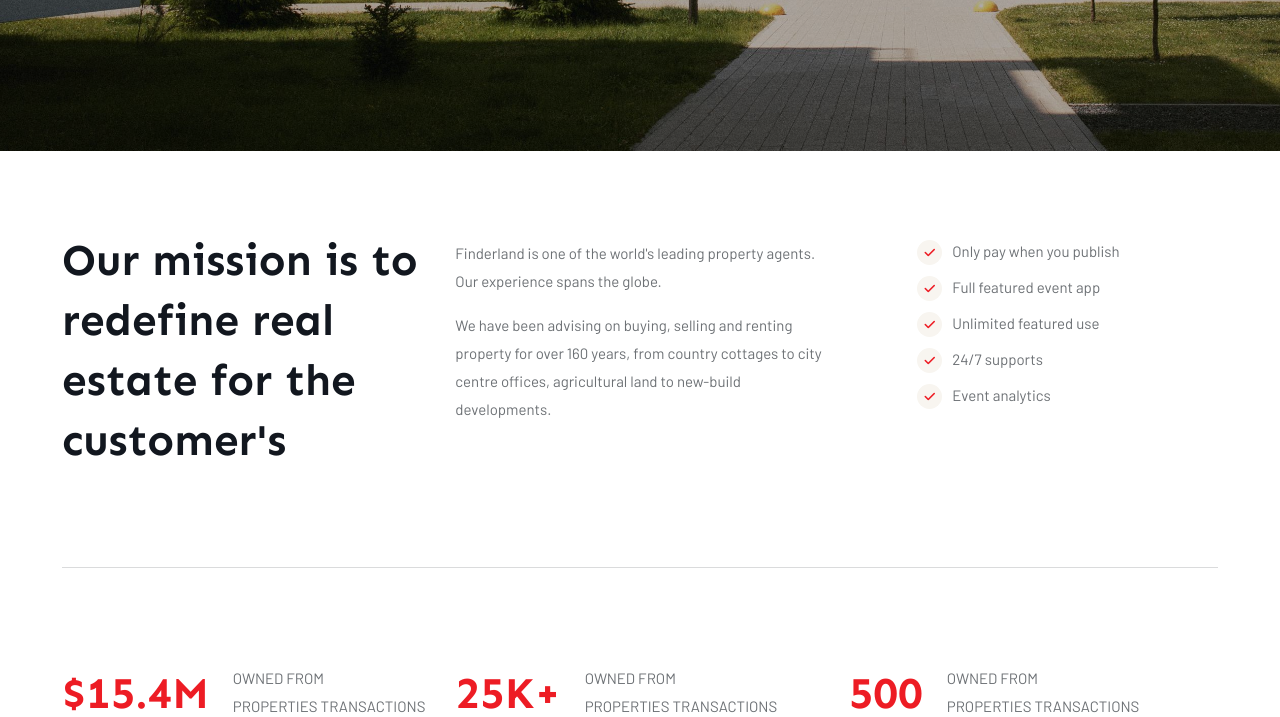
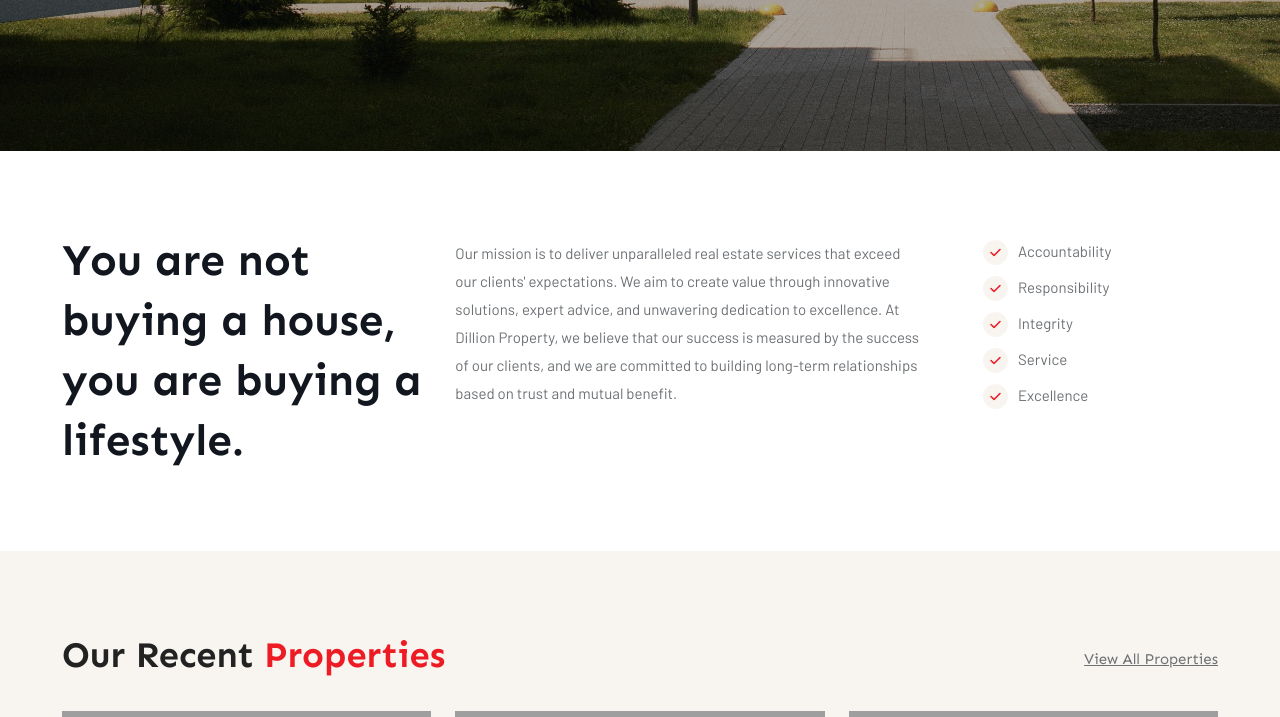
Before and after one commit to codystack/dillion, a PHP site: page / in a window 1280 px wide. Shown: the part 719-1436 px from the top of the page. Run offline with PHP 8.4, Linux system fonts and the light colour scheme; grey boxes are pictures that could not be loaded.

Commit message:
home page modified

```diff
--- a/index.php
+++ b/index.php
@@ -26,36 +26,35 @@
             <div class="container">
                 <div class="row">
                     <div class="col-lg-4">
-                        <h1 class="text-dark mb-0">Our mission is to redefine real estate for the customer's</h1>
+                        <h1 class="text-dark mb-0">You are not buying a house, you are buying a lifestyle.</h1>
                     </div>
-                    <div class="col-lg-4">
+                    <div class="col-lg-5">
                         <div class="py-2">
-                            <p>Finderland is one of the world's leading property agents. Our experience spans the globe.</p>
-                            <p>We have been advising on buying, selling and renting property for over 160 years, from country cottages to city centre offices, agricultural land to new-build developments.</p>
+                            <p>Our mission is to deliver unparalleled real estate services that exceed our clients' expectations. We aim to create value through innovative solutions, expert advice, and unwavering dedication to excellence. At Dillion Property, we believe that our success is measured by the success of our clients, and we are committed to building long-term relationships based on trust and mutual benefit.</p>
                         </div>
                     </div>
-                    <div class="col-lg-3 d-flex justify-content-md-end">
+                    <div class="col-lg-3 d-flex ps-5">
                         <ul class="list-style-tick d-flex flex-column my-2">
-                            <li>Only pay when you publish</li>
-                            <li>Full featured event app</li>
-                            <li>Unlimited featured use</li>
-                            <li>24/7 supports</li>
-                            <li>Event analytics</li>
+                            <li>Accountability</li>
+                            <li>Responsibility</li>
+                            <li>Integrity</li>
+                            <li>Service</li>
+                            <li>Excellence</li>
                         </ul>
                     </div>
                 </div>
             </div>
         </div>
 
-        <div class="full-row p-0">
+        <!-- <div class="full-row p-0">
             <div class="container">
                 <div class="row">
                     <div class="col-12"><hr></div>
                 </div>
             </div>
-        </div>
+        </div> -->
 
-        <div class="full-row">
+        <!-- <div class="full-row">
             <div class="container">
                 <div class="row row-cols-lg-3 row-cols-1">
                     <div class="col">
@@ -78,7 +77,7 @@
                     </div>
                 </div>
             </div>
-        </div>
+        </div> -->
 
         <div class="full-row bg-light">
             <div class="container">
@@ -86,9 +85,9 @@
                     <div class="col mb-4">
                         <div class="align-items-center d-flex">
                             <div class="me-auto">
-                                <h2 class="d-table">Recent Properties</h2>
+                                <h2 class="d-table">Our Recent <span class="text-primary">Properties</span></h2>
                             </div>
-                            <a href="property-grid-v1.html" class="ms-auto btn-link">View All Properties</a>
+                            <a href="properties" class="ms-auto btn-link">View All Properties</a>
                         </div>
                     </div>
                 </div>
@@ -298,7 +297,7 @@
         </div>
 
 
-        <div class="full-row bg-secondary">
+        <!-- <div class="full-row bg-secondary">
             <div class="container">
                 <div class="row">
                     <div class="col">
@@ -366,7 +365,7 @@
                     </div>
                 </div>
             </div>
-        </div>
+        </div> -->
 
         <?php //include "./components/testimonial.php"; ?>
 
```
